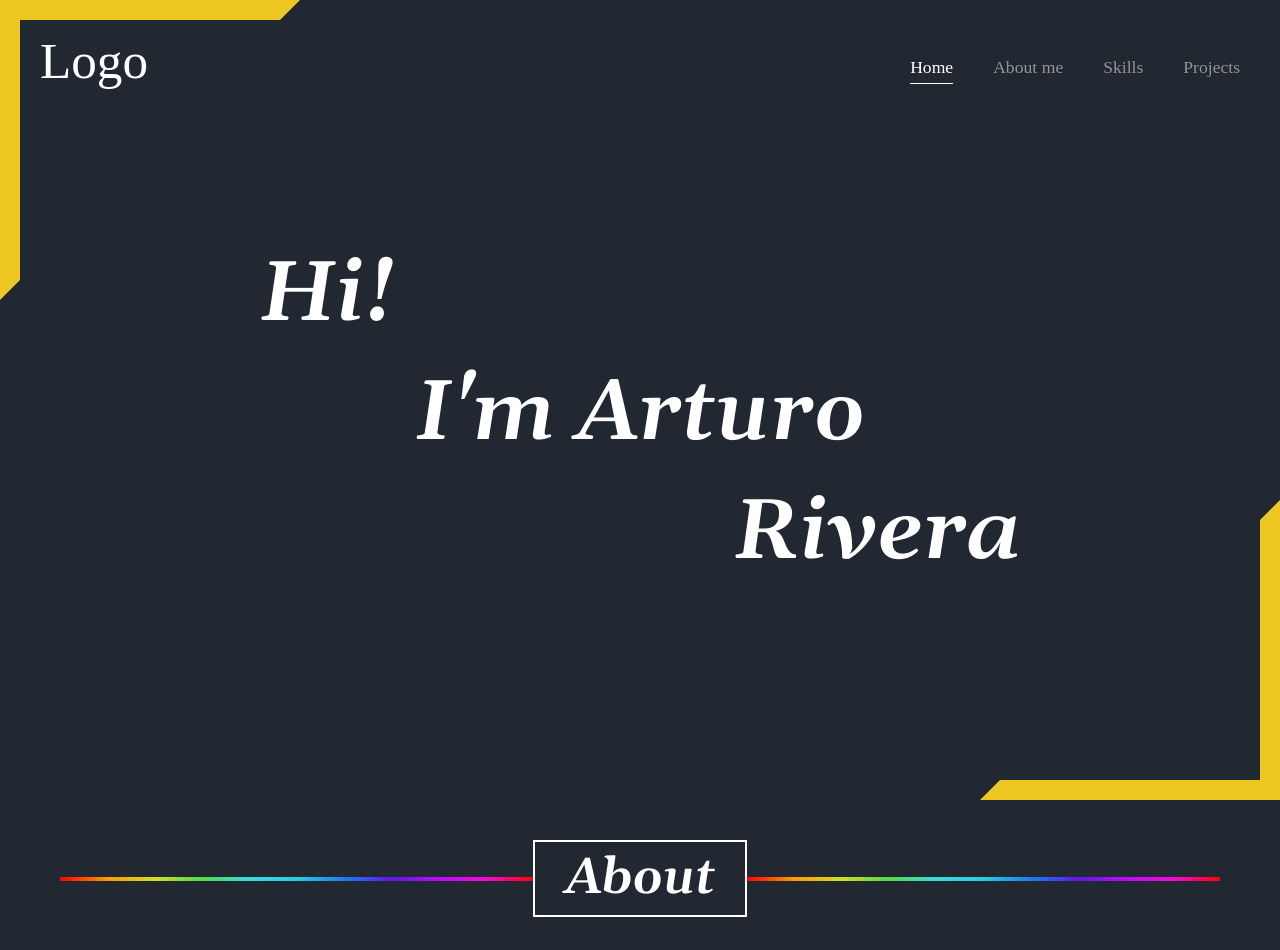
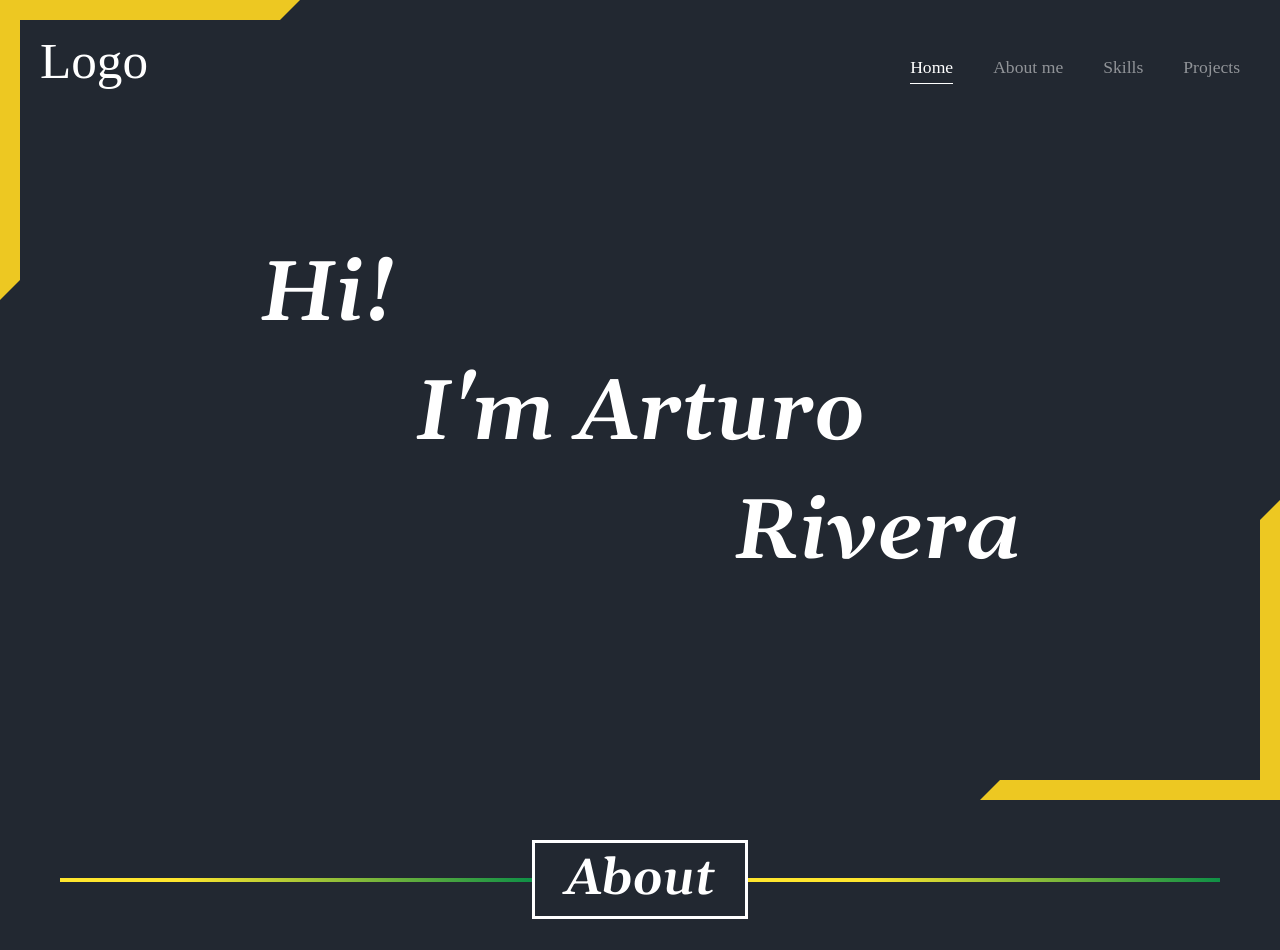
Before and after one commit to Houser97/Portfolio, a React (Create React App) app: page / in a window 1280 px wide. Shown: the top 950 px of the page. Built offline with nearby package versions, Linux system fonts and the light colour scheme.

Commit message:
Change linear gradient of spans and increase border size

```diff
--- a/src/styles/About.css
+++ b/src/styles/About.css
@@ -45,12 +45,12 @@
     background-color: green;
     width: 100%;
     height: 4px;
-    background: linear-gradient(90deg, rgba(255,0,0,1) 0%, rgba(255,154,0,1) 10%, rgba(208,222,33,1) 20%, rgba(79,220,74,1) 30%, rgba(63,218,216,1) 40%, rgba(47,201,226,1) 50%, rgba(28,127,238,1) 60%, rgba(95,21,242,1) 70%, rgba(186,12,248,1) 80%, rgba(251,7,217,1) 90%, rgba(255,0,0,1) 100%);
+    background: linear-gradient(90deg,#ffe62e 25%,#0f9046);
 }
 
 .section-title-container{
     padding: 5px 30px;
-    border: 2px solid white;
+    border: 3px solid white;
 }
 
 .personal-data-container{
```
